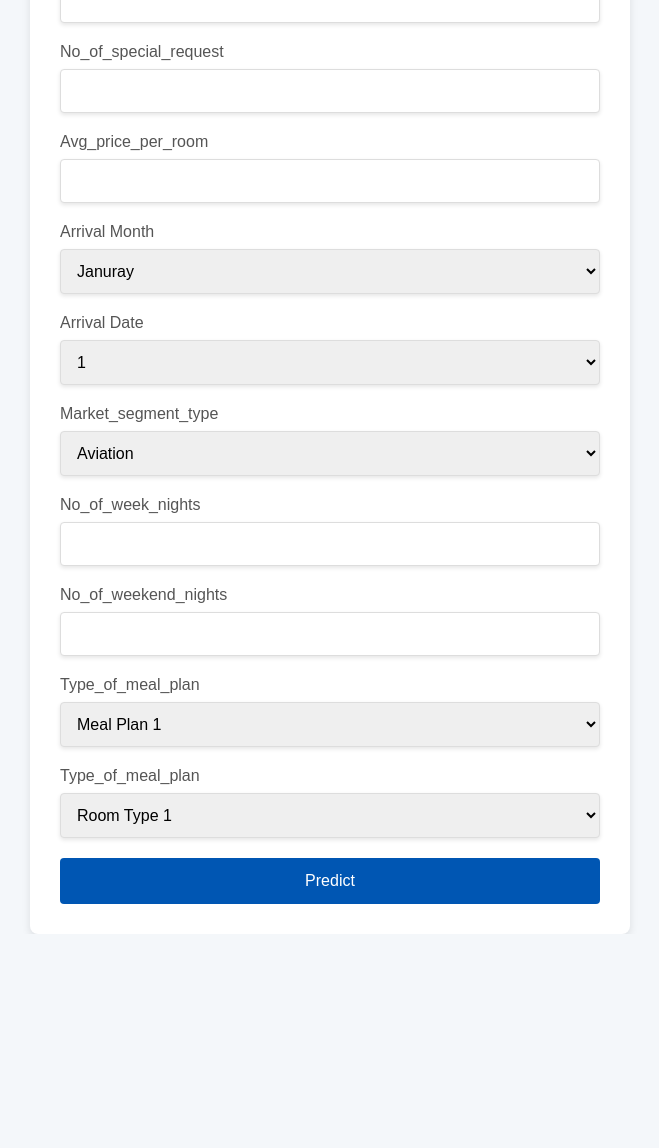
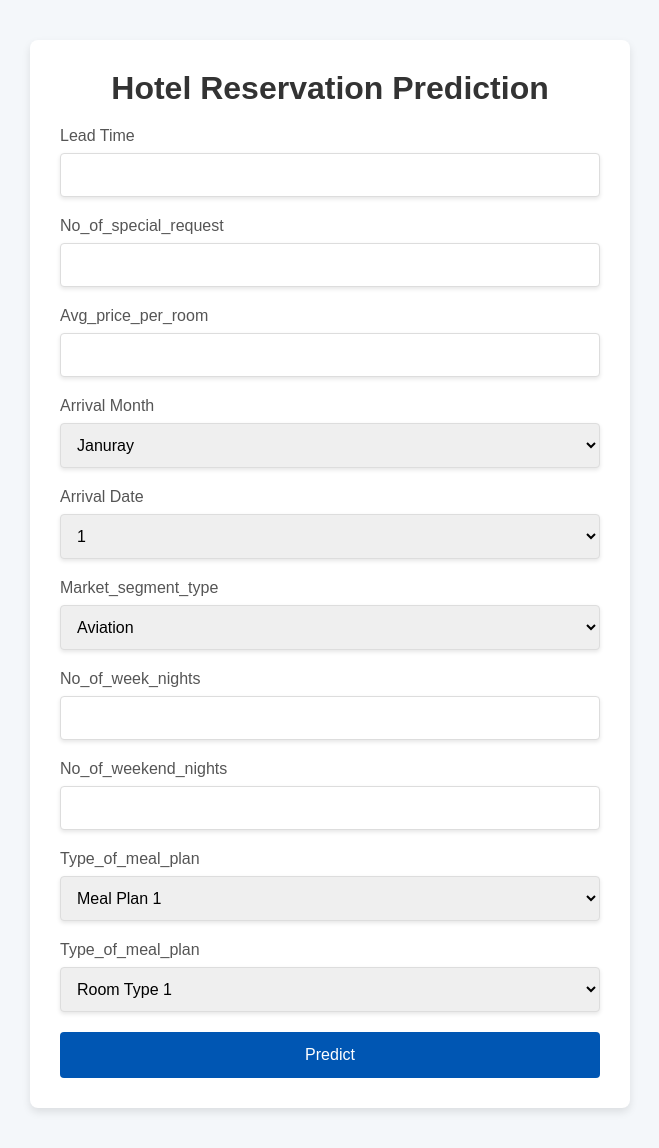
Before and after one commit to DavidIbrahimG/hotelreservation, a Flask app: page / in a window 1280 px wide. Shown: the whole page, without its empty margins (310-969 px from the left). Before the commit the page ends 934 px from the top, so only its background shows below. Run offline with Flask 3, Linux system fonts and the light colour scheme; parts of the project's set-up code (start-up, migrations or seed data) failed here and were passed over.

Commit message:
Css edit

```diff
--- a/static/style.css
+++ b/static/style.css
@@ -11,9 +11,10 @@ body {
     background-color: #f4f7fa;
     display: flex;
     justify-content: center;
-    align-items: center;
-    height: 100vh;
-    margin: 0;
+    align-items: flex-start;   /* Changed from center to fix top cutoff */
+    min-height: 100vh;
+    padding: 40px 20px;        /* Top padding added for spacing */
+    overflow-y: auto;
 }
 
 /* Container styling */
```
